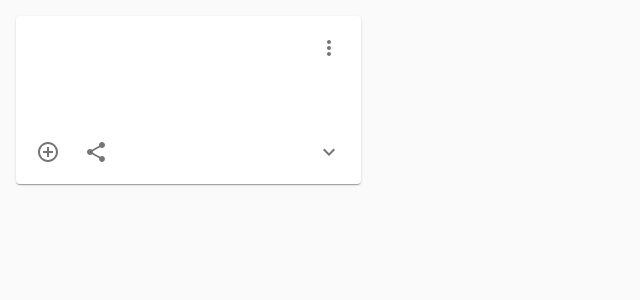
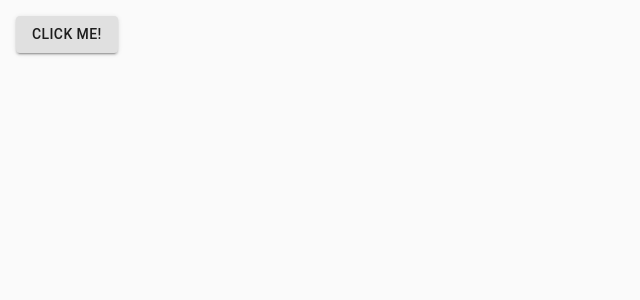
Before and after one commit to CS-UCR/better-banner, a React (Create React App) app in the folder client/: page /example in a window 1280 px wide. Shown: the top 300 px of the page, without its empty margins (0-640 px from the left). Built offline with nearby package versions, Linux system fonts and the light colour scheme.

Commit message:
fixed eslint and example team asked for

```diff
--- /dev/null
+++ b/client/src/components/Example.jsx
@@ -0,0 +1,61 @@
+/* eslint-disable react/prop-types */
+import React from 'react';
+import { Button } from '@material-ui/core';
+
+const values = [
+    // 'blah',
+    // 'bleh',
+    // 'fee',
+    // 'fi',
+    // 'fo',
+    // 'fum',
+    {
+        title: 'CS179',
+        days: 'MWF',
+        times: '10:00 - 10:50'
+    },
+    {
+        title: 'CS166',
+        days: 'TR',
+        times: '11:00 - 12:20'
+    }
+];
+
+// function pickDate() {
+//     const values = [];
+//     return values[];
+// }
+
+function SettingChild({ onClick }) {
+    const setData = () =>
+        onClick(values[Math.trunc(Math.random() * values.length)]);
+    return (
+        <Button onClick={setData} variant='contained'>
+            Click me!
+        </Button>
+    );
+}
+
+function ReceivingChild({ data }) {
+    return (
+        <ul>
+            {data.map(({ title, days, times }) => (
+                <li>
+                    <h4>{title}</h4>
+                    <p>{days}</p>
+                    <p>{times}</p>
+                </li>
+            ))}
+        </ul>
+    );
+}
+
+export default function Parent() {
+    const [state, setState] = React.useState([]);
+    return (
+        <div>
+            <SettingChild onClick={item => setState([...state, item])} />
+            <ReceivingChild data={state} />
+        </div>
+    );
+}
--- a/client/src/routes/Registration.jsx
+++ b/client/src/routes/Registration.jsx
@@ -5,16 +5,17 @@ import Sandbox from '../pages/Sandbox'
 import Card from '../components/Card';
 import RegistrationPage from '../pages/RegistrationPage';
 import RegMainMenu from '../pages/RegMainMenu';
+import Example from '../components/Example';
 
 export default function AuditRoutes() {
     return(
         <Switch>
+            <Route path='/example' component={Example} />
             <Route path='/regpage' component={RegistrationPage} />
             <Route path='/regmainmenu' component={RegMainMenu} />
             <Route path='/audit' component={Audit} />
             <Route path='/sandbox' component={Sandbox} />
             <Route path='/' component={Card} />
-
         </Switch>
     );
 
```
Also changed, not shown: 1 other file (tests, documents, lock files or other folders).
